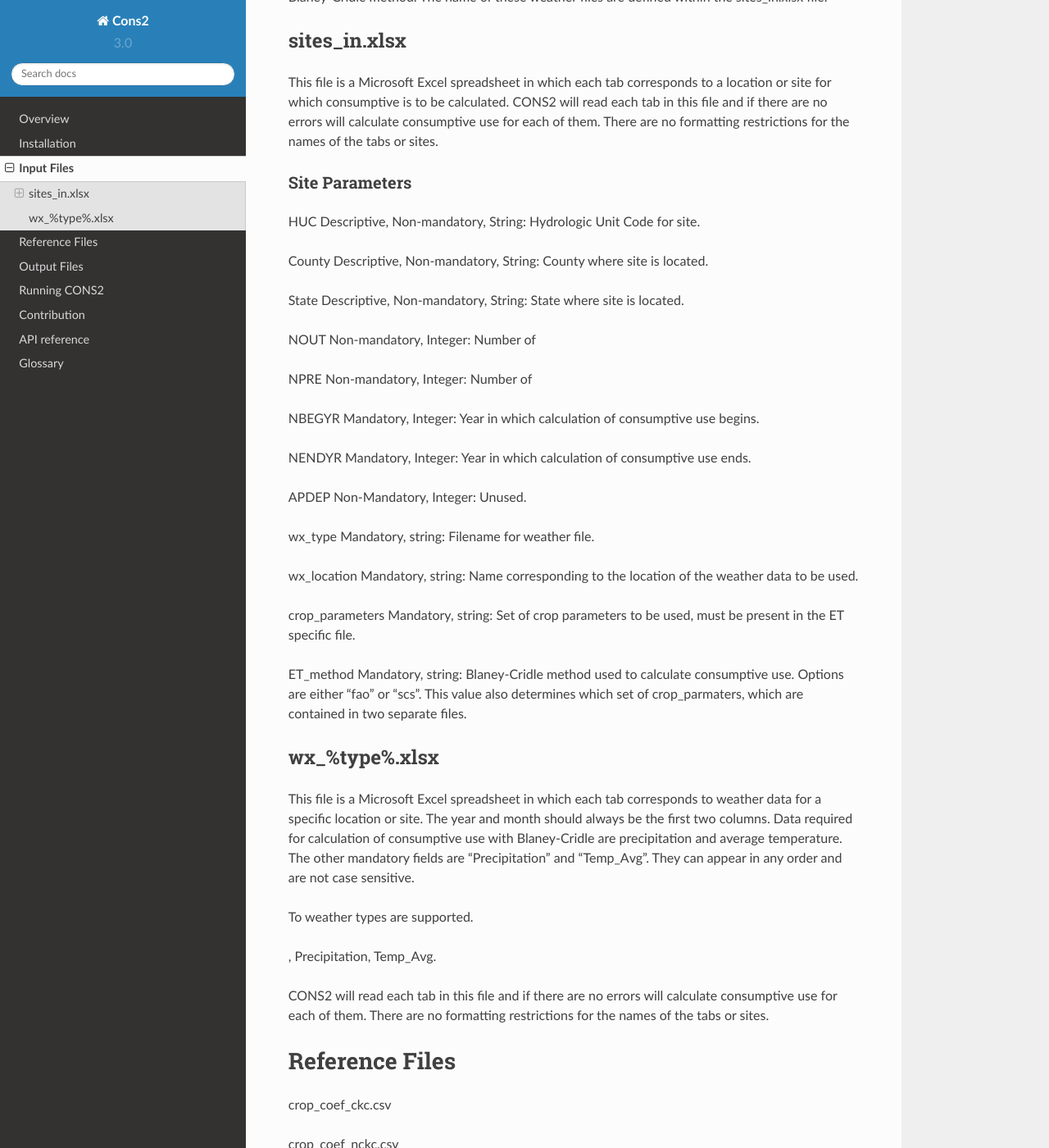
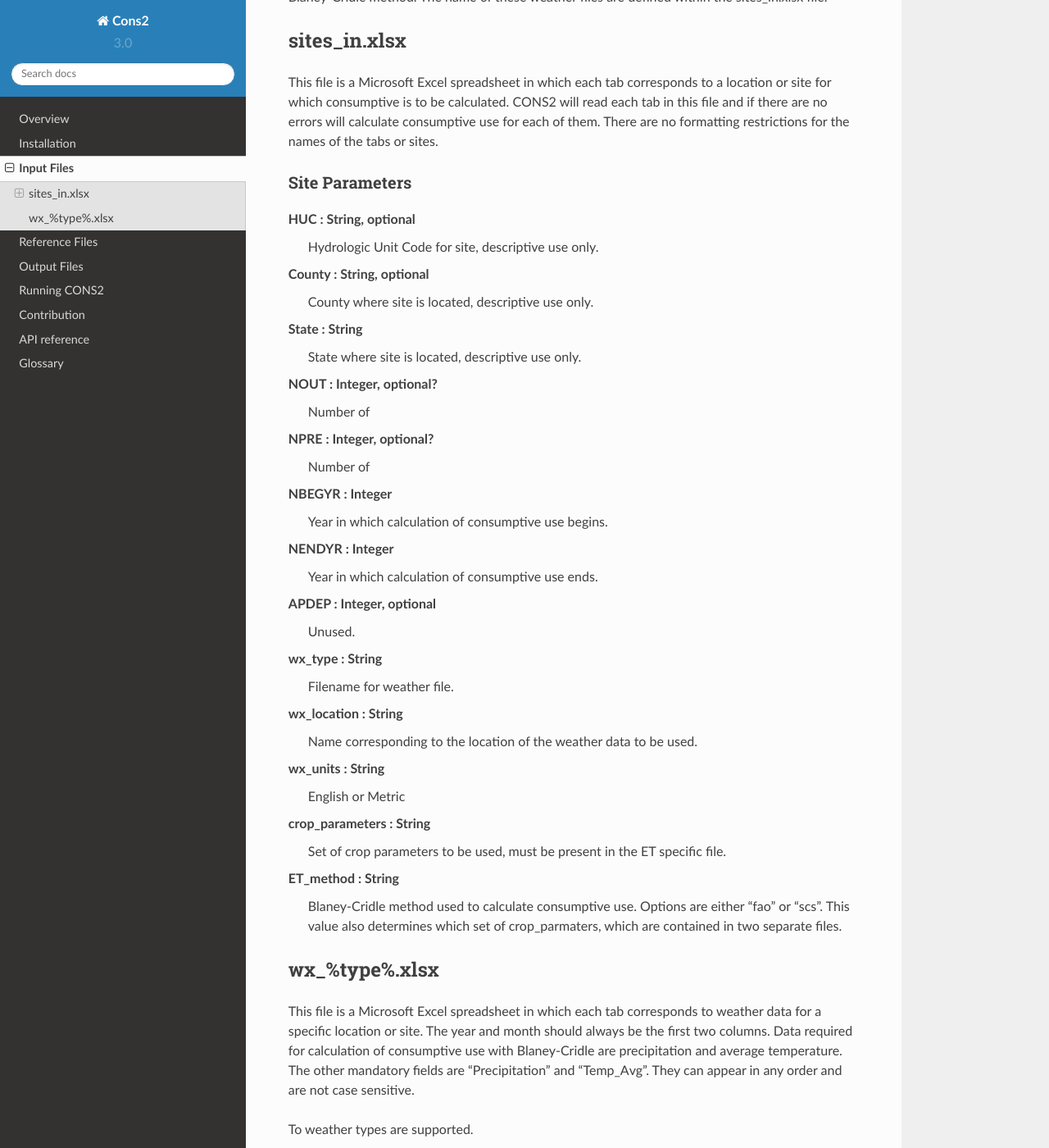
Before and after one commit to MoonRaker/cons2-python, a Sphinx documentation site: the page built from docs/sphnix/source/input_files.rst, in a window 1280 px wide and 1400 px high, scrolled down 247 px. Shown: the whole window at 82% size. Built offline with Sphinx 7.4.7 and the Read the Docs theme 2.0.0, drawn with Linux system fonts in a browser that asks for light colours.

Commit message:
Updated documentation, removed print statements, modified weather file.

```diff
--- a/docs/sphnix/source/input_files.rst
+++ b/docs/sphnix/source/input_files.rst
@@ -14,41 +14,44 @@ This file is a Microsoft Excel spreadsheet in which each tab corresponds to a lo
 Site Parameters
 ...............
 
-HUC
-Descriptive, Non-mandatory, String: Hydrologic Unit Code for site.
+HUC : String, optional
+	Hydrologic Unit Code for site, descriptive use only.
 
-County
-Descriptive, Non-mandatory, String: County where site is located.
+County : String, optional
+	County where site is located, descriptive use only.
 
-State
-Descriptive, Non-mandatory, String: State where site is located.
+State : String
+	State where site is located, descriptive use only.
 
-NOUT
-Non-mandatory, Integer: Number of
+NOUT : Integer, optional?
+	Number of
 
-NPRE
-Non-mandatory, Integer: Number of
+NPRE : Integer, optional?
+	Number of
 
-NBEGYR
-Mandatory, Integer: Year in which calculation of consumptive use begins.
+NBEGYR : Integer
+	Year in which calculation of consumptive use begins.
 
-NENDYR
-Mandatory, Integer: Year in which calculation of consumptive use ends.
+NENDYR : Integer
+	Year in which calculation of consumptive use ends.
 
-APDEP
-Non-Mandatory, Integer: Unused.
+APDEP : Integer, optional
+	Unused.
 
-wx_type
-Mandatory, string: Filename for weather file.
+wx_type : String
+	Filename for weather file.
 
-wx_location
-Mandatory, string: Name corresponding to the location of the weather data to be used.
+wx_location : String
+	Name corresponding to the location of the weather data to be used.
 
-crop_parameters
-Mandatory, string: Set of crop parameters to be used, must be present in the ET specific file.
+wx_units : String
+	English or Metric
 
-ET_method
-Mandatory, string: Blaney-Cridle method used to calculate consumptive use. Options are either "fao" or "scs". This value also determines which set of crop_parmaters, which are contained in two separate files.
+crop_parameters : String
+	Set of crop parameters to be used, must be present in the ET specific file.
+
+ET_method : String
+	Blaney-Cridle method used to calculate consumptive use. Options are either "fao" or "scs". This value also determines which set of crop_parmaters, which are contained in two separate files.
 
 
 wx_%type%.xlsx
```
Also changed, not shown: 2 other files.
